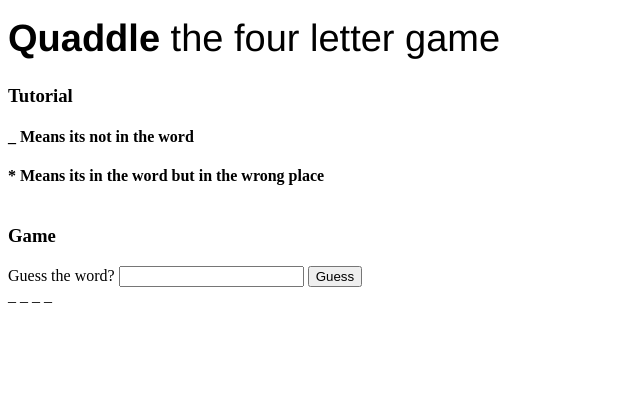
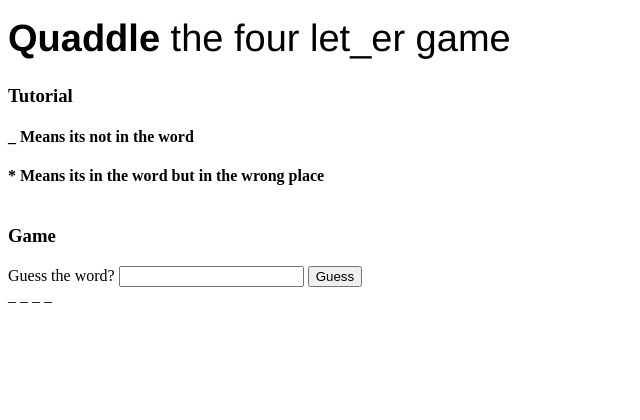
Before and after one commit to steambun/caramel-slice, a Flask app: page / in a window 1280 px wide. Shown: the top 420 px of the page, without its empty margins (0-640 px from the left). Run offline with Flask 2, Linux system fonts and the light colour scheme.

Commit message:
clever title change

```diff
--- a/templates/index.html
+++ b/templates/index.html
@@ -10,8 +10,7 @@
 <body>
    <div class="main">
     <h1>
-        <strong>Quaddle</strong> the four letter game
-    </h1>
+        <strong>Quaddle</strong> the four let_er game</h1>
    </div>
    <div class="row">
     <H3>Tutorial</H3>
```
